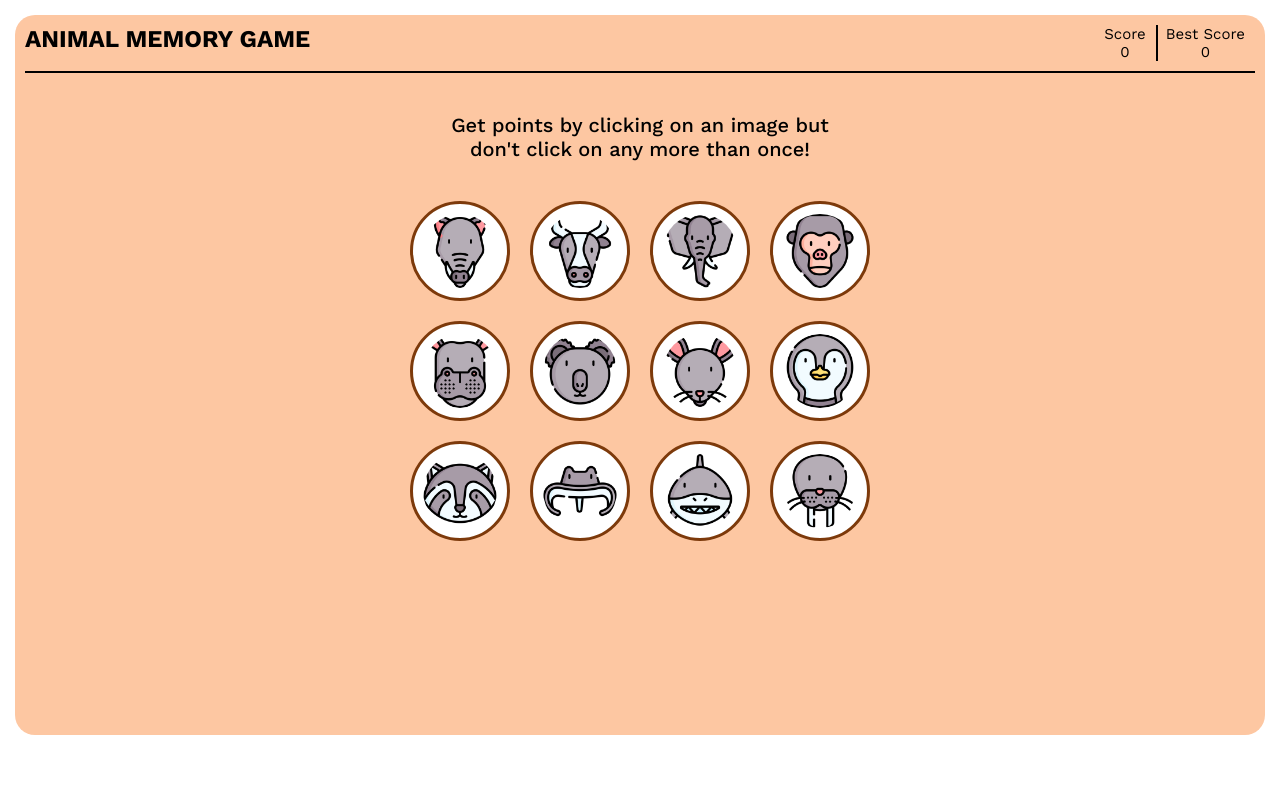
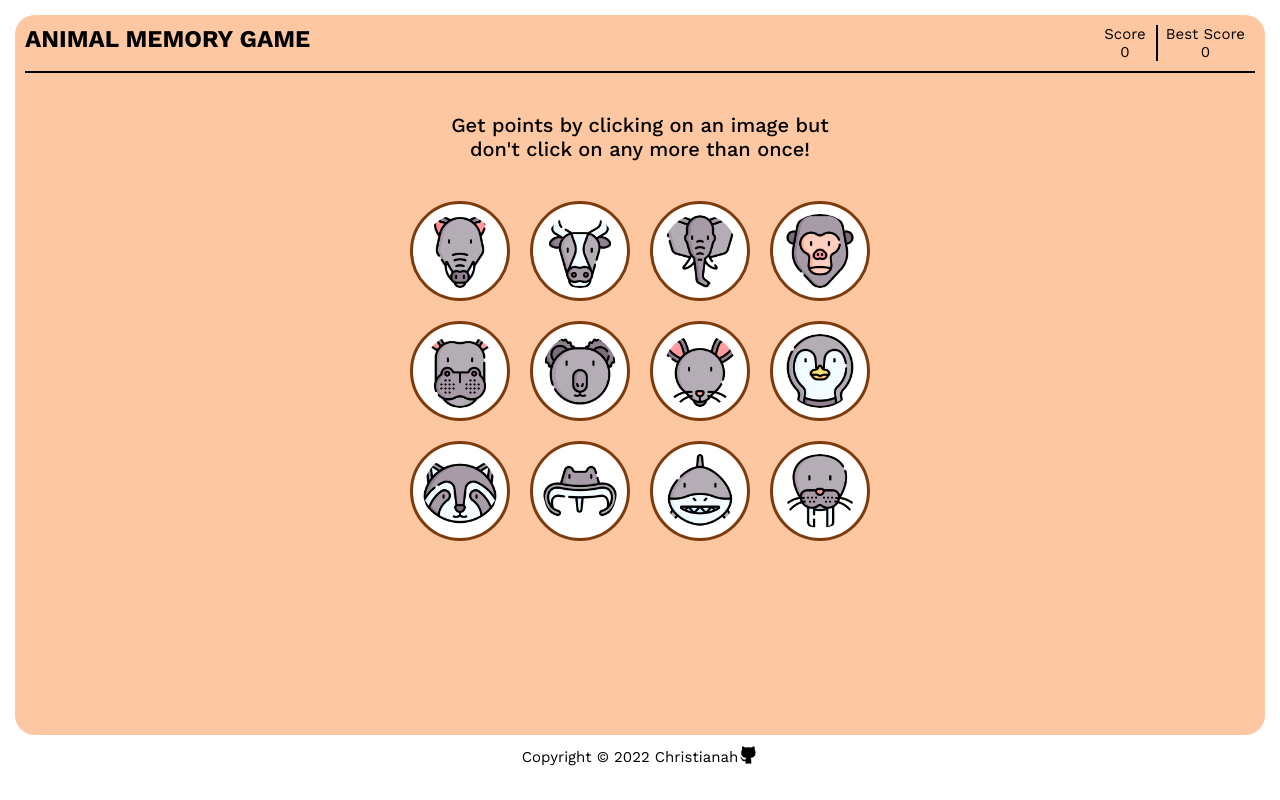
Before and after one commit to Chris1-web/memory-card, a React (Create React App) app: page / in a window 1280 px wide. Built offline with nearby package versions, Linux system fonts and the light colour scheme.

Commit message:
add footer UI

```diff
--- a/src/App.css
+++ b/src/App.css
@@ -12,6 +12,7 @@ html {
 
 body {
   font-family: "Work Sans", sans-serif;
+  position: relative;
 }
 
 .container {
@@ -78,3 +79,20 @@ body {
   padding: 1rem;
   background-color: white;
 }
+
+footer {
+  display: flex;
+  justify-content: center;
+  align-items: center;
+  font-size: 1.5rem;
+  position: absolute;
+  top: 100%;
+  left: 50%;
+  transform: translateX(-50%);
+  padding-top: 1rem;
+}
+
+footer img {
+  width: 2rem;
+  height: auto;
+}
--- a/src/App.js
+++ b/src/App.js
@@ -1,12 +1,14 @@
 import "./App.css";
 import Navigation from "./components/Navigation";
 import Main from "./components/Main";
+import Footer from "./components/Footer";
 
 function App() {
   return (
     <div className="container">
       <Navigation />
       <Main />
+      <Footer />
     </div>
   );
 }
--- /dev/null
+++ b/src/components/Footer.js
@@ -0,0 +1,18 @@
+import github from "../images/github.png";
+
+function Footer() {
+  return (
+    <footer>
+      <span>Copyright &copy; {new Date().getFullYear()} Christianah</span>
+      <a
+        target="_blank"
+        href="https://github.com/Chris1-web/memory-card"
+        rel="noreferrer"
+      >
+        <img src={github} alt="github icon" />
+      </a>
+    </footer>
+  );
+}
+
+export default Footer;
```
Also changed, not shown: src/images/github.png (added).
